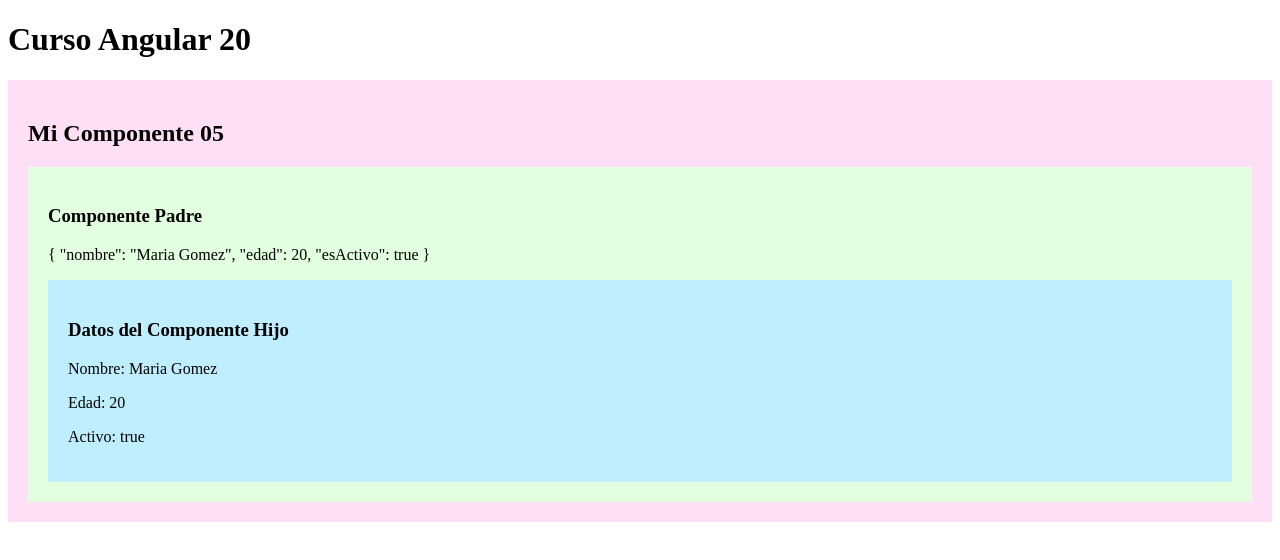
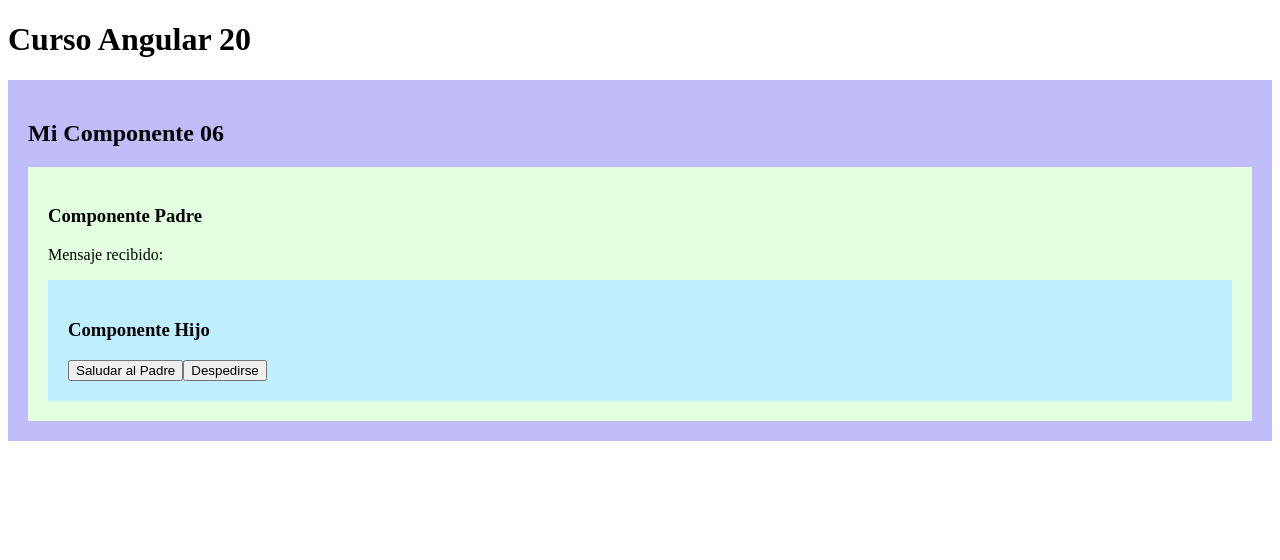
Before and after one commit to fhmontes123/cursoangular, an Angular app: page / in a window 1280 px wide. Shown: the top 560 px of the page. Built offline with nearby package versions, Linux system fonts and the light colour scheme.

Commit message:
10. Comunicacion Componentes > @Output

```diff
--- a/src/app/app.html
+++ b/src/app/app.html
@@ -4,4 +4,5 @@
 <!-- <app-mi-componente02 /> -->
 <!-- <app-mi-componente03 /> -->
 <!-- <app-mi-componente04 /> -->
-<app-mi-componente05 />
+<!-- <app-mi-componente05 /> -->
+<app-mi-componente06 />
--- a/src/app/app.ts
+++ b/src/app/app.ts
@@ -1,9 +1,9 @@
 import { Component } from '@angular/core';
-import { MiComponente05 } from './mi-componente05/mi-componente05';
+import { MiComponente06 } from './mi-componente06/mi-componente06';
 
 @Component({
   selector: 'app-root',
-  imports: [MiComponente05],
+  imports: [MiComponente06],
   templateUrl: './app.html',
   styleUrl: './app.css',
 })
--- /dev/null
+++ b/src/app/mi-componente06-hijo/mi-componente06-hijo.html
@@ -0,0 +1 @@
+<p>mi-componente06-hijo works!</p>
--- /dev/null
+++ b/src/app/mi-componente06-hijo/mi-componente06-hijo.ts
@@ -0,0 +1,26 @@
+import { Component, EventEmitter, Output } from '@angular/core';
+
+@Component({
+  selector: 'app-mi-componente06-hijo',
+  imports: [],
+  template: `
+    <div style="background: #beeeff; padding: 20px;">
+      <h3>Componente Hijo</h3>
+      <button (click)="enviarSaludo()">Saludar al Padre</button>
+      <button (click)="enviarDespedida()">Despedirse</button>
+    </div>
+  `,
+  styleUrl: './mi-componente06-hijo.css',
+})
+export class MiComponente06Hijo {
+  @Output() saludo = new EventEmitter<string>();
+  @Output() despedida = new EventEmitter<string>();
+
+  enviarSaludo() {
+    this.saludo.emit('Hola desde hijo!');
+  }
+
+  enviarDespedida() {
+    this.despedida.emit('Chau!');
+  }
+}
--- /dev/null
+++ b/src/app/mi-componente06-padre/mi-componente06-padre.html
@@ -0,0 +1 @@
+<p>mi-componente06-padre works!</p>
--- /dev/null
+++ b/src/app/mi-componente06-padre/mi-componente06-padre.ts
@@ -0,0 +1,31 @@
+import { Component } from '@angular/core';
+import { MiComponente06Hijo } from '../mi-componente06-hijo/mi-componente06-hijo';
+
+@Component({
+  selector: 'app-mi-componente06-padre',
+  imports: [MiComponente06Hijo],
+  template: `
+    <div style="background: #e2ffdf; padding: 20px;">
+      <h3>Componente Padre</h3>
+      <p>Mensaje recibido: {{ mensaje }}</p>
+      <app-mi-componente06-hijo
+        (saludo)="recibirSaludo($event)"
+        (despedida)="recibirDespedida($event)"
+      />
+    </div>
+  `,
+  styleUrl: './mi-componente06-padre.css',
+})
+export class MiComponente06Padre {
+  mensaje: string = '';
+
+  recibirSaludo(mensaje: string) {
+    this.mensaje = mensaje;
+    console.log('Saludo recibido: ', this.mensaje);
+  }
+
+  recibirDespedida(mensaje: string) {
+    this.mensaje = mensaje;
+    console.log('Despedida recibida: ', this.mensaje);
+  }
+}
--- /dev/null
+++ b/src/app/mi-componente06/mi-componente06.html
@@ -0,0 +1,4 @@
+<div style="background: #c0bdfa; padding: 20px">
+  <h2>Mi Componente 06</h2>
+  <app-mi-componente06-padre />
+</div>
```
Also changed, not shown: src/app/mi-componente06/mi-componente06.ts (added, +10 -0 lines), src/app/mi-componente06-hijo/mi-componente06-hijo.css (added), src/app/mi-componente06-padre/mi-componente06-padre.css (added), src/app/mi-componente06/mi-componente06.css (added).
